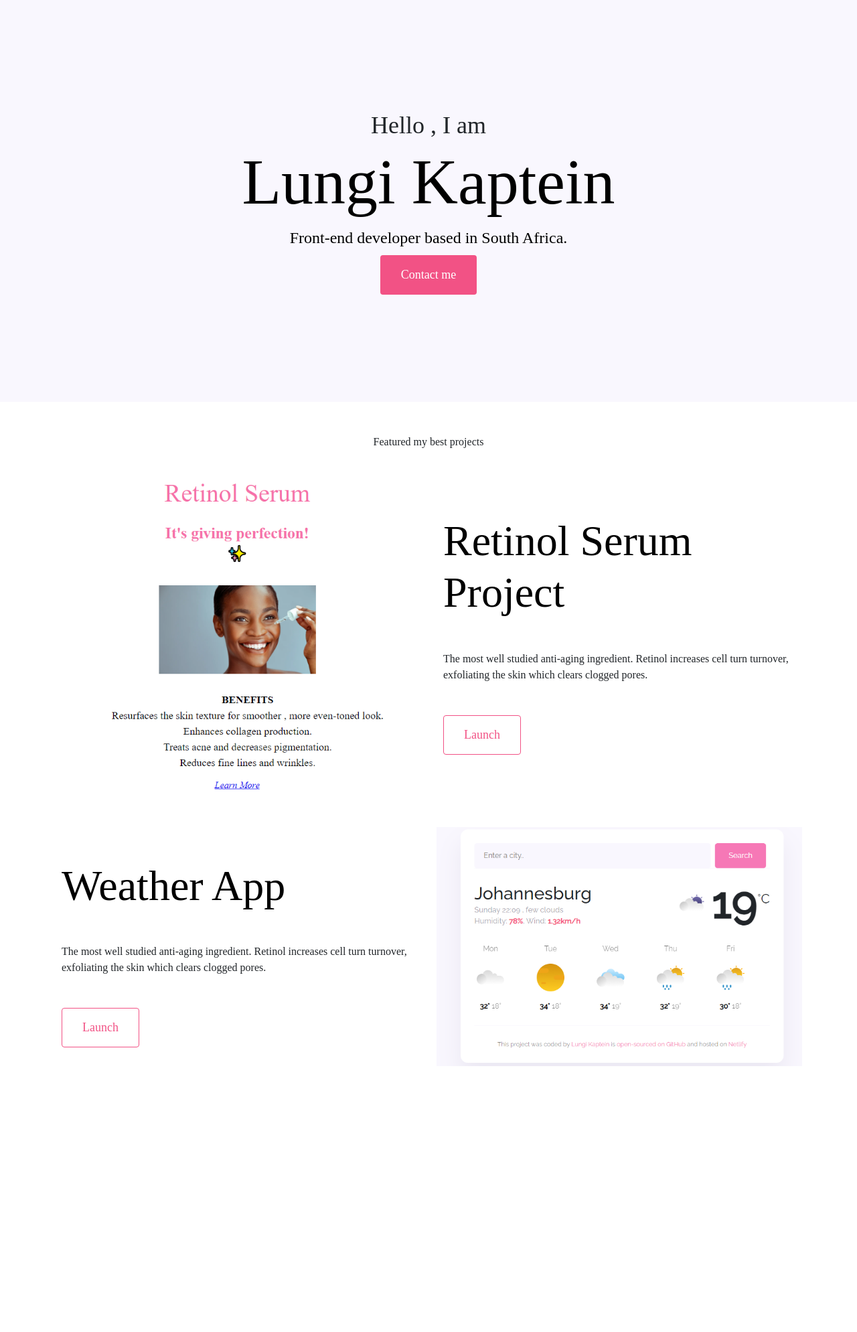
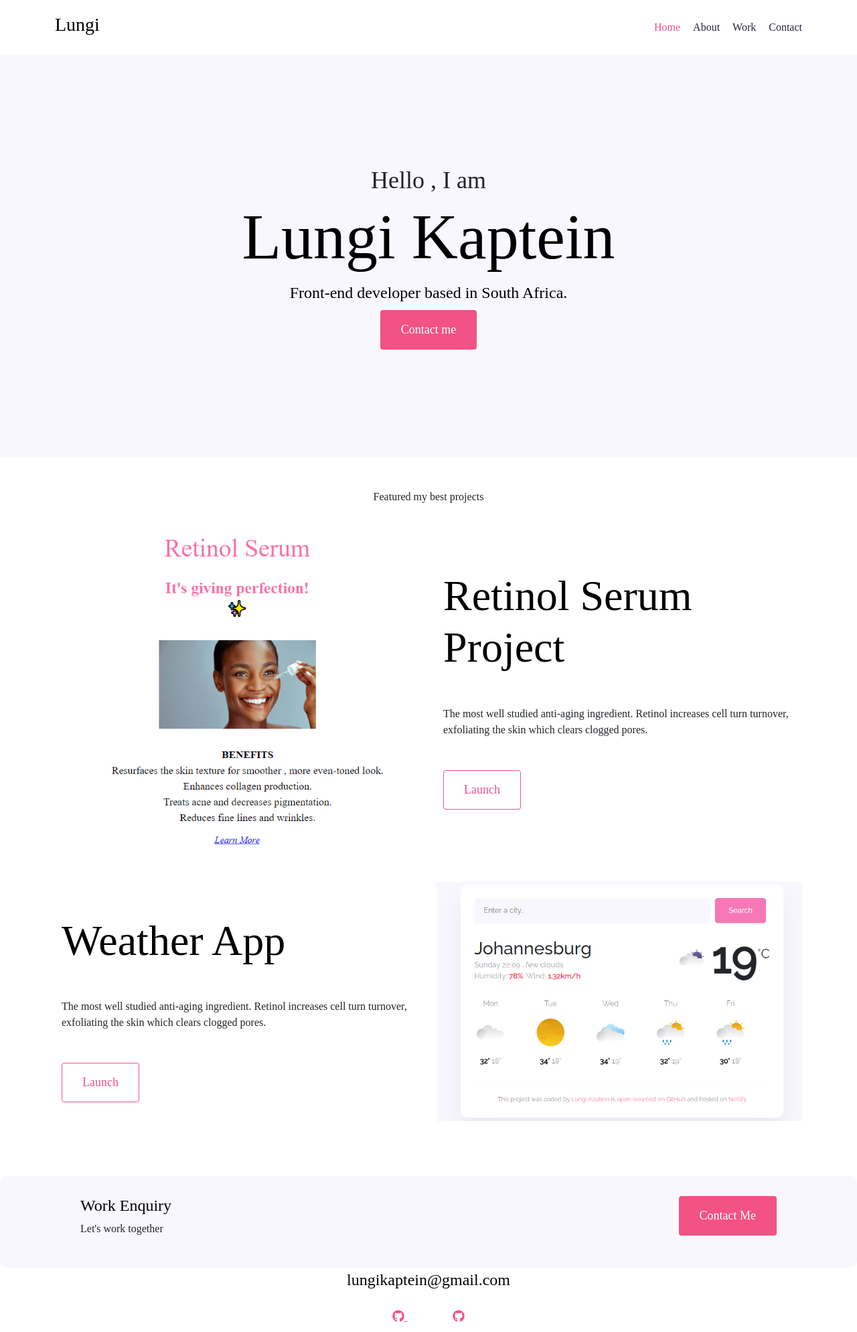
Before and after one commit to lungi-kaptein/Portfolio, a plain HTML site: page index.html in a window 1280 px wide. Shown: the whole page at 67% size. Before the commit the page ends 1614 px from the top, so only its background shows below. Drawn offline with nearby package versions, Linux system fonts and the light colour scheme; a web font is replaced by a local one.

Commit message:
Added nav and footer

```diff
--- a/index.html
+++ b/index.html
@@ -21,9 +21,32 @@
       href="https://fonts.googleapis.com/css2?family=Playfair+Display:ital,wght@1,500&family=Raleway:ital,wght@1,700&display=swap"
       rel="stylesheet"
     />
+    <script
+      src="https://kit.fontawesome.com/44e8366683.js"
+      crossorigin="anonymous"
+    ></script>
     <title>Document</title>
   </head>
   <body>
+    <div class="container">
+      <nav class="d-flex justify-content-between">
+        <h3>Lungi</h3>
+        <ul>
+          <li class="active">
+            <a href="index.html">Home</a>
+          </li>
+          <li>
+            <a href="about.html">About</a>
+          </li>
+          <li>
+            <a href="work.html">Work</a>
+          </li>
+          <li>
+            <a href="contact.html">Contact</a>
+          </li>
+        </ul>
+      </nav>
+    </div>
     <div class="heading">
       <p>Hello , I am</p>
       <h1>Lungi Kaptein</h1>
@@ -65,5 +88,29 @@
         </div>
       </div>
     </div>
+    <footer>
+      <div class="contact-box d-flex justify-content-between">
+        <div>
+          <h4>Work Enquiry</h4>
+          <p text-muted>Let's work together</p>
+        </div>
+        <div>
+          <a href="contact.html" class="btn btn-branding">Contact Me</a>
+        </div>
+      </div>
+      <div class="d-flex justify-content-center">
+        <a href="mailto:lungikaptein@gmail.com" class="email-link">
+          lungikaptein@gmail.com</a
+        >
+      </div>
+      <div class="social-links text-center mt-4">
+        <a href="https://github.com/lungi-kaptein">
+          <i class="fab fa-github"></i>
+        </a>
+        <a href="">
+          <i class="fab fa-github"></i>
+        </a>
+      </div>
+    </footer>
   </body>
 </html>
--- a/styles/style.css
+++ b/styles/style.css
@@ -98,6 +98,71 @@ p {
   padding: 50px 10px;
 }
 
+nav {
+  padding: 20px 0px;
+}
+
+nav ul {
+  padding: 0;
+  margin: 0;
+}
+
+nav li {
+  display: inline;
+  list-style: none;
+  line-height: 42px;
+  margin-left: 15px;
+}
+
+nav a {
+  text-decoration: none;
+  color: #272142;
+  transition: all 100ms ease-in-out;
+}
+
+nav a:hover,
+nav li.active a {
+  color: var(--primary-color);
+}
+
+footer {
+  margin: 60px 0;
+}
+
+footer .contact-box {
+  background: var(--secondary-color);
+  padding: 30px 120px;
+  border-radius: 10px;
+}
+
+footer .contact-box a {
+  margin: 0;
+}
+
+footer .email-link {
+  text-decoration: none;
+  color: black;
+  font-size: 24px;
+}
+footer .email-link:hover {
+  color: var(--primary-color);
+}
+
+footer .social-links a {
+  margin: 0 20px;
+  color: var(--primary-color);
+  background: var(--secondary-colors);
+  padding: 10px 14px;
+  border-radius: 50%;
+  font-size: 18px;
+  transition: all 100ms ease-in-out;
+}
+
+footer .social-links a:hover {
+  color: white;
+  background: var(--primary-color);
+}
+
 @media (max-width: 960px) {
   h1 {
     font-size: 44px;
```
Also changed, not shown: about.html (+19 -0 lines), contact.html (+19 -0 lines), work.html (+19 -0 lines).
